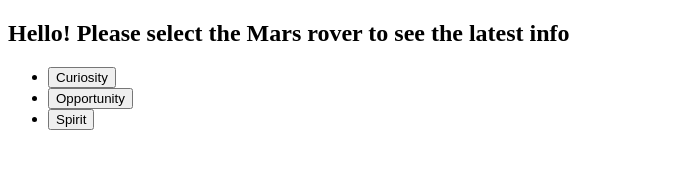
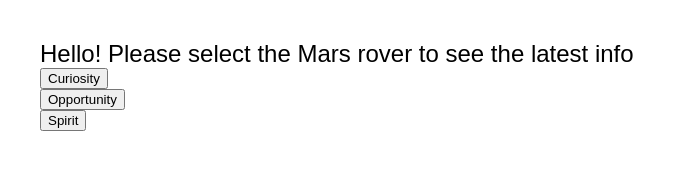
Before and after one commit to t-kubrak/ijnd-mars-dashboard, a website: page src/public/index.html in a window 1280 px wide. Shown: the whole page, without its empty margins (0-686 px from the left). Drawn offline with nearby package versions, Linux system fonts and the light colour scheme.

Commit message:
feat: add css

```diff
--- a/src/public/assets/stylesheets/index.css
+++ b/src/public/assets/stylesheets/index.css
@@ -1,4 +1,5 @@
 /* -------------------  MOBILE  --------------------- */
+@import "resets.css";
 
 body {
   display: flex;
@@ -36,3 +37,7 @@
 @media (min-width: 1824px) {
   /* use mobile */
 }
+
+.li-buttons, .li-photos {
+  list-style: none;
+}
--- a/src/public/index.html
+++ b/src/public/index.html
@@ -5,6 +5,7 @@
     <meta charset="UTF-8">
     <meta name="viewport" content="width=device-width, initial-scale=1.0">
     <meta http-equiv="X-UA-Compatible" content="ie=edge">
+    <link rel="stylesheet" href="assets/stylesheets/index.css">
     <title>Document</title>
 </head>
 
```
